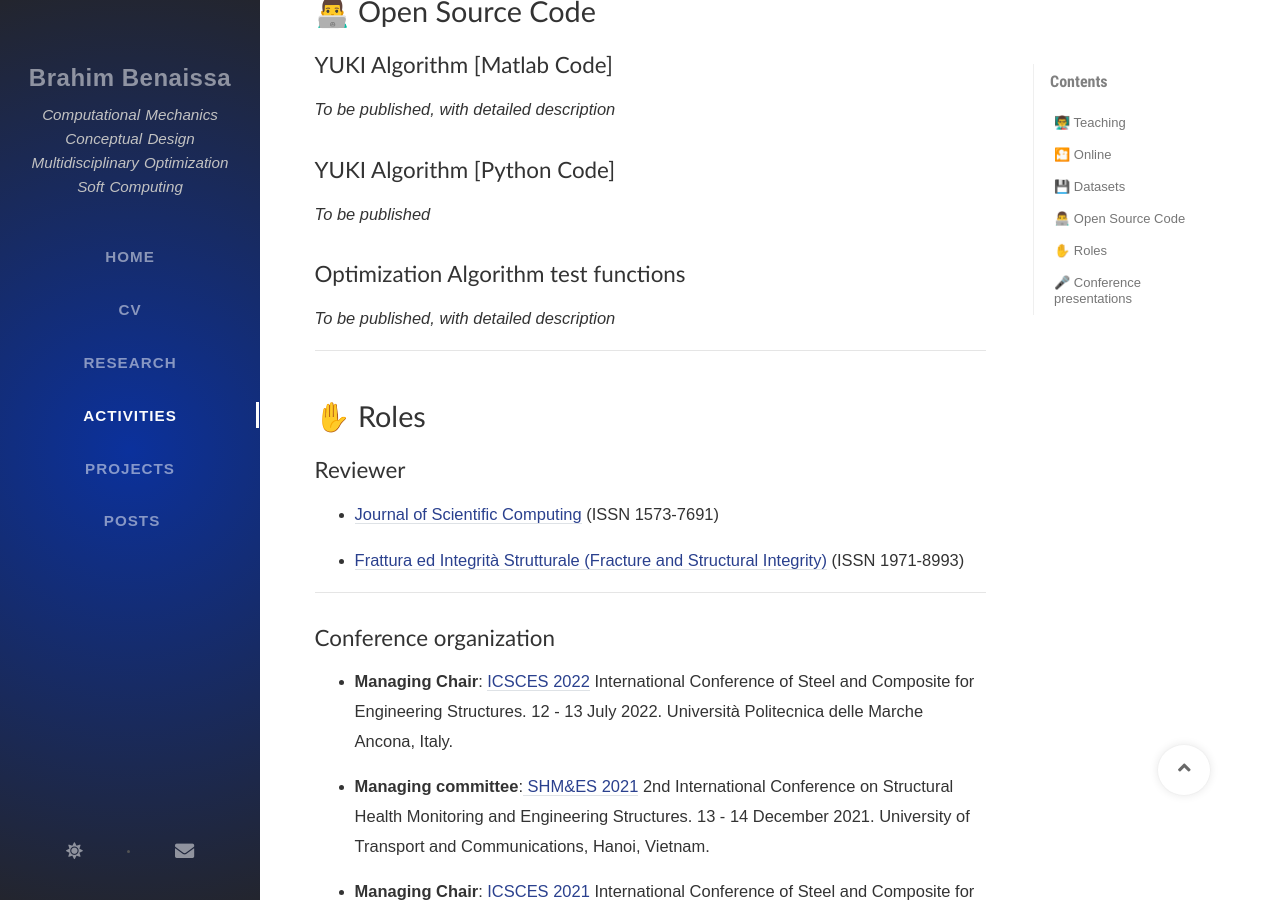
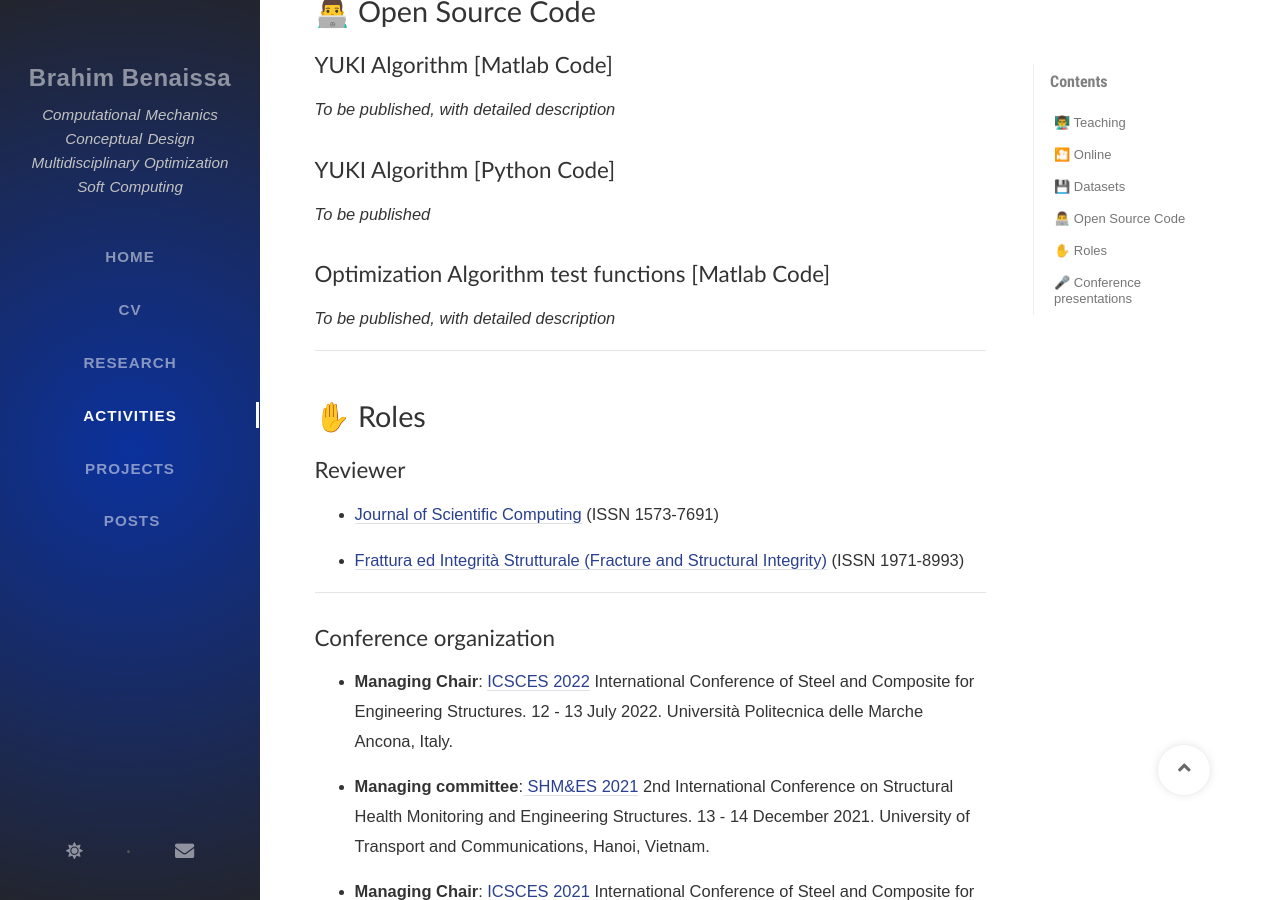
Before and after one commit to Brahim-Benaissa/Brahim-Benaissa.github.io, a Jekyll site: the page built from tabs/activities.md, in a window 1280 px wide and 900 px high, scrolled down 1967 px. Built offline with Jekyll 4.4.1, drawn with Linux system fonts in a browser that asks for light colours; nearby versions of some CDN libraries; some web fonts are replaced; comment, search, counter and statistics services are not loaded.

Commit message:
Update activities.md

```diff
--- a/tabs/activities.md
+++ b/tabs/activities.md
@@ -68,7 +68,7 @@ toc: true
 
 *To be published*
 
-## Optimization Algorithm test functions
+## Optimization Algorithm test functions [Matlab Code]
 
 *To be published, with detailed description*
 
```
